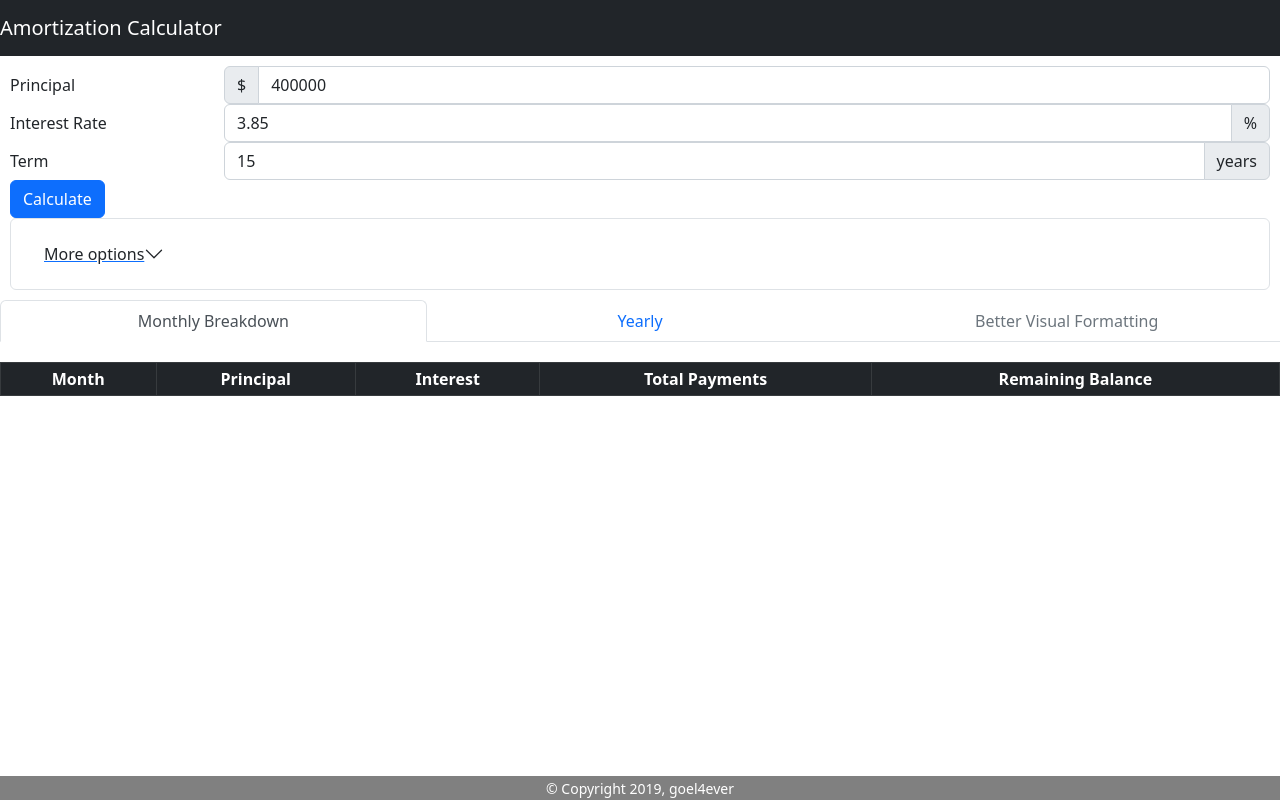
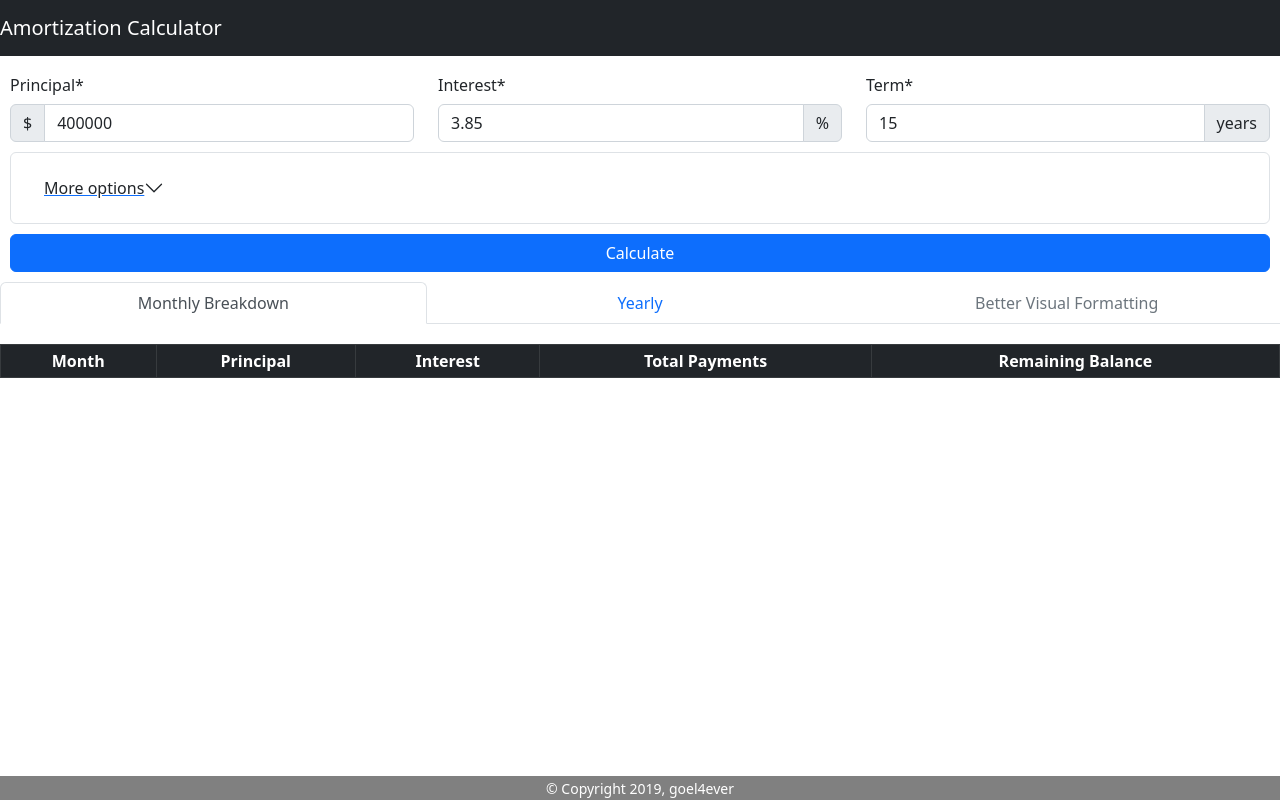
Before and after one commit to goel4ever/amortization-calculator, a React (Create React App) app: page / in a window 1280 px wide. Built offline with nearby package versions, Linux system fonts and the light colour scheme.

Commit message:
Form alignment

```diff
--- a/src/Components/Layouts/InputForm.css
+++ b/src/Components/Layouts/InputForm.css
@@ -17,3 +17,11 @@ form {
   padding: 10px;
   /*display: flex;*/
 }
+
+.rowPaddingTop {
+  padding-top: 10px;
+}
+
+.full-width {
+  width: 100%;
+}
--- a/src/Components/Layouts/InputForm.js
+++ b/src/Components/Layouts/InputForm.js
@@ -39,9 +39,9 @@ export default class InputForm extends React.Component {
   render() {
     return (
       <Form>
-        <Form.Group as={Row} controlId="formPrincipalAmount">
-          <Form.Label column sm="2">Principal</Form.Label>
-          <Col sm="10">
+        <Form.Group as={Row} controlId="formMain">
+          <Col sm="4">
+            <Form.Label column sm="2">Principal*</Form.Label>
             <InputGroup>
               <InputGroup.Text id="basic-addon1">$</InputGroup.Text>
               <Form.Control
@@ -54,11 +54,8 @@ export default class InputForm extends React.Component {
               />
             </InputGroup>
           </Col>
-        </Form.Group>
-
-        <Form.Group as={Row} controlId="formAprPercentage">
-          <Form.Label column sm="2">Interest Rate</Form.Label>
-          <Col sm="10">
+          <Col sm="4">
+            <Form.Label column sm="2">Interest*</Form.Label>
             <InputGroup>
               <Form.Control
                 name="rate"
@@ -71,11 +68,8 @@ export default class InputForm extends React.Component {
               <InputGroup.Text id="basic-addon1">%</InputGroup.Text>
             </InputGroup>
           </Col>
-        </Form.Group>
-
-        <Form.Group as={Row} controlId="formTermYear">
-          <Form.Label column sm="2">Term</Form.Label>
-          <Col sm="10">
+          <Col sm="4">
+            <Form.Label column sm="2">Term*</Form.Label>
             <InputGroup>
               <Form.Control
                 name="term"
@@ -90,18 +84,10 @@ export default class InputForm extends React.Component {
           </Col>
         </Form.Group>
 
-        <Button
-          variant="primary"
-          color="primary"
-          className="full-width"
-          onClick={this.submitForm}
-        >
-          Calculate
-        </Button>
-
+        <Form.Group as={Row} controlId="formOptional" className="rowPaddingTop">
           <Accordion>
             <Accordion.Item eventKey="0">
-            <Accordion.Header as={Button} variant="link" eventKey="0">
+              <Accordion.Header as={Button} variant="link">
                 More options
               </Accordion.Header>
               <Accordion.Body>
@@ -138,6 +124,19 @@ export default class InputForm extends React.Component {
               </Accordion.Body>
             </Accordion.Item>
           </Accordion>
+        </Form.Group>
+
+        <Form.Group as={Row} controlId="formSubmit" className="rowPaddingTop">
+          <Col sm="12">
+            <Button
+              variant="primary"
+              color="primary"
+              className="full-width justify-content-center"
+              onClick={this.submitForm}>
+              Calculate
+            </Button>
+          </Col>
+        </Form.Group>
       </Form>
     );
   }
```
Lines whose indentation alone changed are shown as unchanged.
